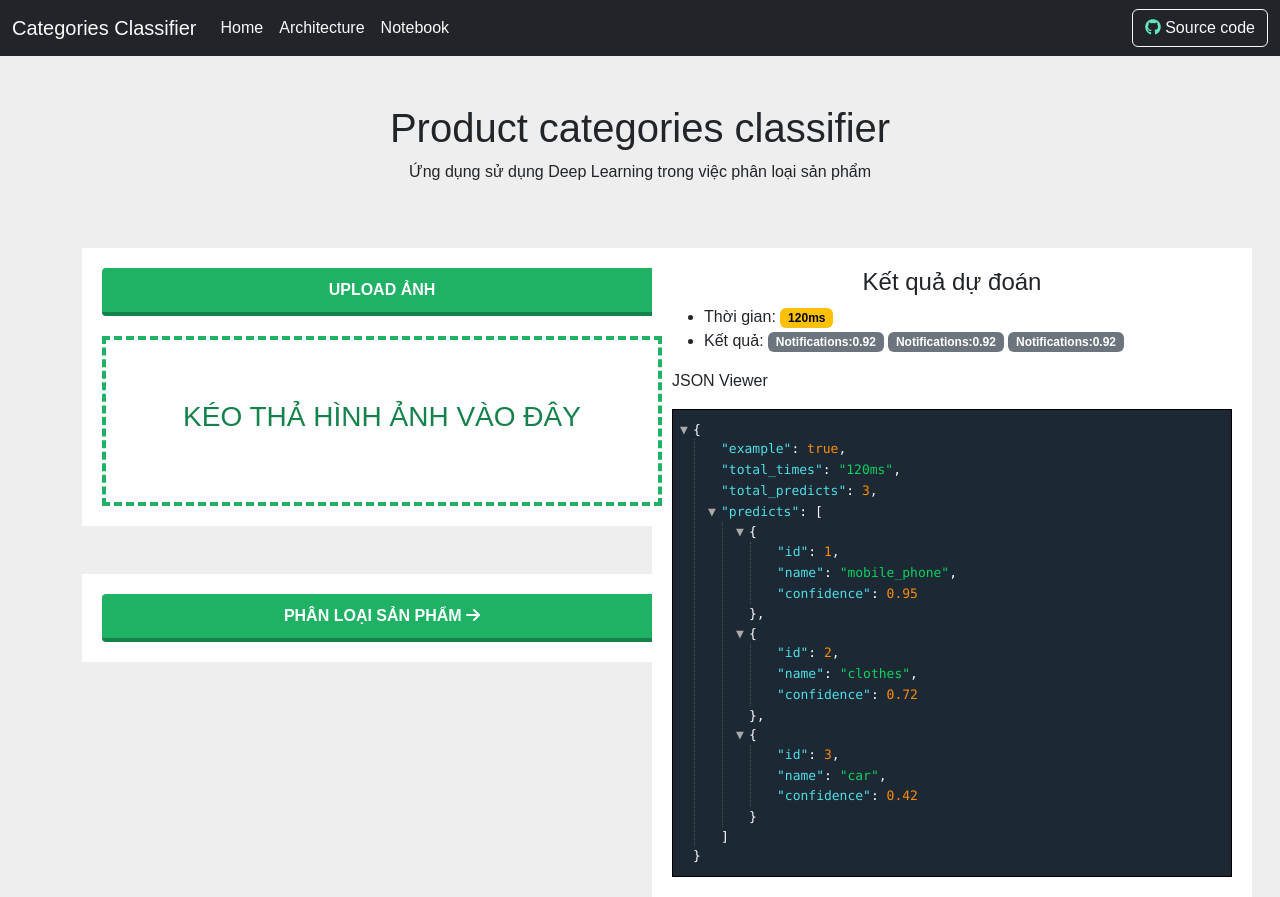
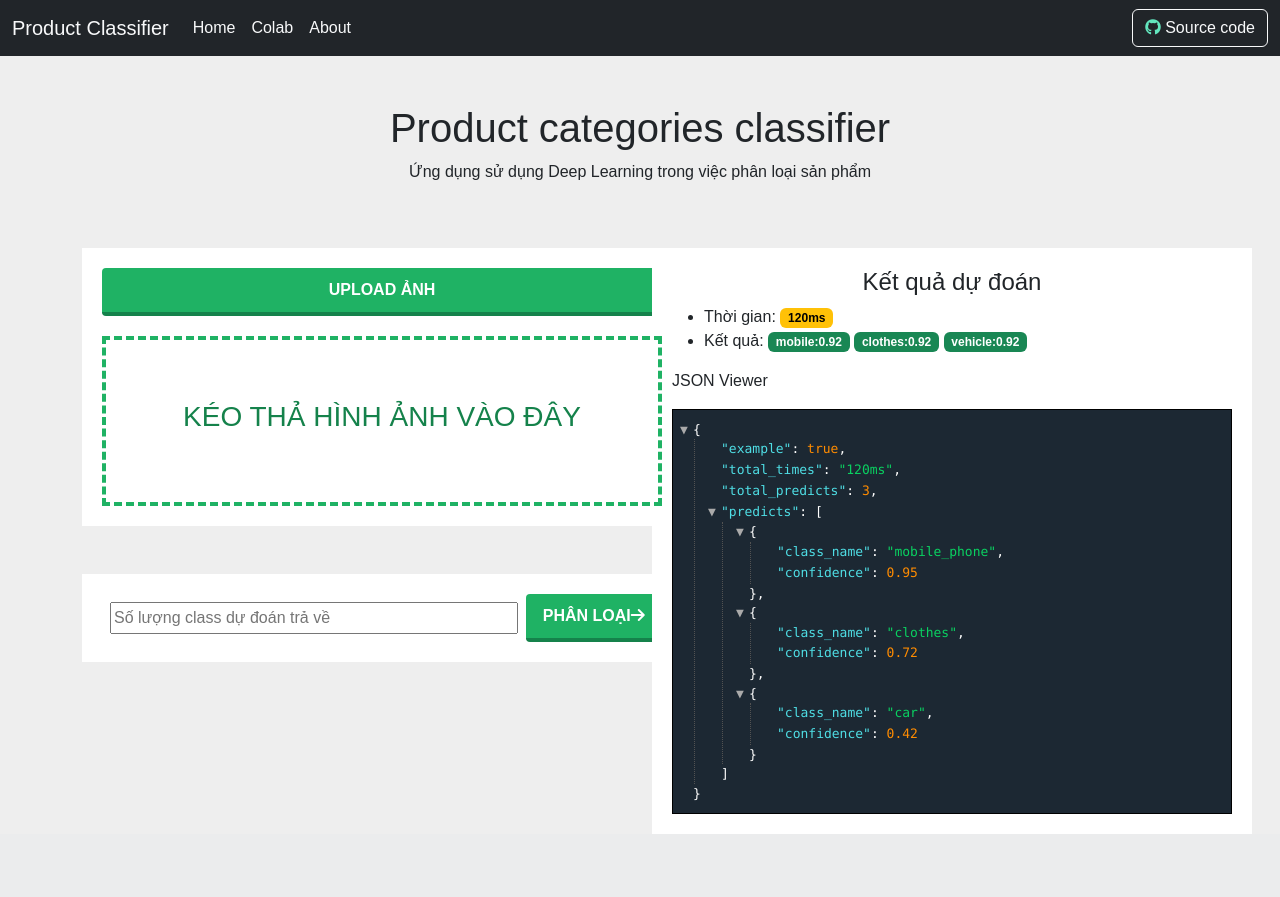
Before and after one commit to tdatIT/product-classification-tensorflow, a Flask app: page / in a window 1280 px wide. After the commit the page ends 834 px from the top, so only its background shows below. Run offline with Flask 3, Linux system fonts and the light colour scheme; parts of the project's set-up code (start-up, migrations or seed data) failed here and were passed over; some libraries are stand-ins or nearby versions.

Commit message:
implement frontend

```diff
--- a/app.py
+++ b/app.py
@@ -1,7 +1,10 @@
 from flask import Flask
 from config.app_config import global_cfg
 import tf_model.tensorflow_model as tf_model
-from flask import Flask, render_template
+from flask import Flask, render_template, request, jsonify
+from werkzeug.utils import secure_filename
+import os
+import json
 
 tf_instance = tf_model.TFModel(
     global_cfg.config['model']['class_names'],
@@ -22,5 +25,48 @@ def get_index():
     return render_template('index.html')
 
 
+@app.route("/api/v1/predict/form-data", methods=['POST'])
+def predict():
+    image = request.files['image']
+    try:
+        num_classes = int(request.form['num_classes'])
+    except:
+        num_classes = 1
+
+    basepath = os.path.dirname(__file__)
+    file_path = os.path.join(
+        basepath, 'uploads', secure_filename(image.filename))
+    image.save(file_path)
+
+    print(file_path)
+
+    result, total_time = tf_instance.predict_img(
+        file_path, num_classes=num_classes)
+
+    predicts = list()
+    for class_name, confidence in result.items():
+        item = PredictResponse(class_name, confidence).to_dict()
+        predicts.append(item)
+
+    data = {
+        "total_time": str(total_time)+"ms",
+        "predicts": predicts,
+    }
+
+    return jsonify(data)
+
+
+class PredictResponse():
+    def __init__(self, name, confidence):
+        self.name = name
+        self.confidence = confidence
+
+    def to_dict(self):
+        return {
+            'class_name': self.name,
+            'confidence': str(self.confidence)
+        }
+
+
 if __name__ == '__main__':
     app.run(port=global_cfg.config['server']['port'], debug=True)
--- a/statics/js/script.js
+++ b/statics/js/script.js
@@ -1,4 +1,41 @@
-require('./jquery.json-viewer.css');
+$('#spinner').hide();
 
-__inline('./jquery.json-viewer.js');
-__inline('./jquery.json-editor.js');
+$('#predict-btn').on('click', function () {
+    console.log('sending request to /api/v1/predict...')
+
+    var fileInput = $('#image-input').prop('files')[0];
+    var form = new FormData();
+    form.append('image', fileInput);
+    form.append('num_classes', $('#num-class').val());
+
+    $.ajax({
+        url: '/api/v1/predict/form-data',
+        type: 'POST',
+        enctype: 'multipart/form-data',
+        data: form,
+        contentType: false,
+        processData: false,
+        beforeSend: function () {
+            $("#spinner").show();
+            $('#result-display').hide();
+        },
+        success: function (data) {
+            console.log(data);
+            $('#result-display').show();
+            $("#spinner").hide();
+
+            $('#display-total-time').text(data['total_time']);
+            $('#display-predictions').empty();
+            $('#display-predictions').text('Kết quả: ')
+
+
+            for (var i = 0; i < data['predicts'].length; i++) {
+                var prediction = data['predicts'][i];
+                var predictionDiv = '<span class="badge text-bg-success">' + prediction['class_name'] + ':' + prediction['confidence'] + '</span>';
+                $('#display-predictions').append(predictionDiv);
+            }
+
+            var editor = new JsonEditor('#json-display', data);
+        }
+    });
+});
--- a/statics/js/upload.js
+++ b/statics/js/upload.js
@@ -9,7 +9,8 @@ function readURL(input) {
             $('.file-upload-image').attr('src', e.target.result);
             $('.file-upload-content').show();
 
-            $('.image-title').html(input.files[0].name);
+            $('#filename-display').text(input.files[0].name);
+            $('.image-title').html('ảnh');
         };
 
         reader.readAsDataURL(input.files[0]);
--- a/templates/index.html
+++ b/templates/index.html
@@ -16,7 +16,7 @@
     <!--nav-->
     <nav class="navbar navbar-expand-lg bg-dark ">
         <div class="container-fluid">
-            <a class="navbar-brand text-light" href="#">Categories Classifier</a>
+            <a class="navbar-brand text-light" href="#">Product Classifier</a>
             <button class="navbar-toggler" type="button" data-bs-toggle="collapse"
                 data-bs-target="#navbarSupportedContent" aria-controls="navbarSupportedContent" aria-expanded="false"
                 aria-label="Toggle navigation">
@@ -27,16 +27,19 @@
                     <li class="nav-item">
                         <a class="nav-link text-light active" aria-current="page" href="#">Home</a>
                     </li>
-                    <li class="nav-item">
-                        <a class="nav-link text-light" href="#">Architecture</a>
+                    <li class="nav-item" hrer>
+                        <a class="nav-link text-light"
+                            href="https://colab.research.google.com/drive/1Z0WJQHi97QsqRcW9t09OYJh9hLCkpSgf">Colab</a>
                     </li>
                     <li class="nav-item">
-                        <a class="nav-link text-light" aria-disabled="true">Notebook</a>
+                        <a class="nav-link text-light" href="#" data-bs-toggle="modal"
+                            data-bs-target="#exampleModal">About</a>
                     </li>
                 </ul>
 
-                <a class="btn btn-outline-light" type="submit"> <i class="fa-brands fa-github"
-                        style="color: #63E6BE;"></i> Source code</a>
+                <a class="btn btn-outline-light"
+                    href="https://github.com/tdatIT/product-classification-tensorflow-retnet50"> <i
+                        class="fa-brands fa-github" style="color: #63E6BE;"></i> Source code</a>
 
             </div>
         </div>
@@ -47,21 +50,20 @@
         <p class="text-center">Ứng dụng sử dụng Deep Learning trong việc phân loại sản phẩm</p>
         <div class="row">
             <div class="col-md-6">
-
-
-
                 <div class="file-upload mt-5">
                     <button class="file-upload-btn" type="button"
                         onclick="$('.file-upload-input').trigger( 'click' )">Upload Ảnh</button>
 
                     <div class="image-upload-wrap">
-                        <input class="file-upload-input" type='file' onchange="readURL(this);" accept="image/*" />
+                        <input id="image-input" class="file-upload-input" type='file' onchange="readURL(this);"
+                            accept="image/*" />
                         <div class="drag-text">
                             <h3>Kéo thả hình ảnh vào đây</h3>
                         </div>
                     </div>
                     <div class="file-upload-content">
                         <img class="file-upload-image" src="#" alt="your image" />
+                        <p id="filename-display"></p>
                         <div class="image-title-wrap">
                             <button type="button" onclick="removeUpload()" class="remove-image">Xóa <span
                                     class="image-title">Uploaded Image</span></button>
@@ -70,8 +72,10 @@
                 </div>
 
 
-                <div class="mt-5 file-upload">
-                    <button class="file-upload-btn" type="button">Phân loại sản phẩm <i
+                <div class="mt-5 file-upload d-flex justify-content-between">
+                    <input id="num-class" type="number" class="m-lg-2 w-75"
+                        placeholder="Số lượng class dự đoán trả về" />
+                    <button id="predict-btn" class="file-upload-btn w-25" type="button">Phân loại<i
                             class="fa-solid fa-arrow-right"></i></button>
                 </div>
             </div>
@@ -79,21 +83,62 @@
 
                 <div class="file-upload mt-5">
                     <h4 class="text-center">Kết quả dự đoán</h4>
-                    <ul>
-                        <li>Thời gian: <span class="badge text-bg-warning">120ms</span></li>
-                        <li>Kết quả:
-                            <span class="badge text-bg-secondary">Notifications:0.92</span>
-                            <span class="badge text-bg-secondary">Notifications:0.92</span>
-                            <span class="badge text-bg-secondary">Notifications:0.92</span>
-                        </li>
-                    </ul>
 
-                    <p>JSON Viewer</p>
-                    <pre id="json-display"></pre>
+                    <div id="spinner">
+                        <div class="d-flex justify-content-center">
+                            <div class="spinner-border text-primary" role="status">
+                                <span class="visually-hidden">Loading...</span>
+                            </div>
+                        </div>
+                    </div>
+                    <div id="result-display">
+
+                        <ul>
+                            <li>Thời gian: <span id="display-total-time" class="badge text-bg-warning">120ms</span></li>
+                            <li id="display-predictions">Kết quả:
+                                <span class="badge text-bg-success">mobile:0.92</span>
+                                <span class="badge text-bg-success">clothes:0.92</span>
+                                <span class="badge text-bg-success">vehicle:0.92</span>
+                            </li>
+                        </ul>
+
+                        <p>JSON Viewer</p>
+                        <pre id="json-display"></pre>
+                    </div>
+
                 </div>
             </div>
         </div>
 
+    </div>
+    <!-- Modal -->
+    <div class="modal fade" id="exampleModal" tabindex="-1" aria-labelledby="exampleModalLabel" aria-hidden="true">
+        <div class="modal-dialog">
+            <div class="modal-content">
+                <div class="modal-header">
+                    <h5 class="modal-title" id="exampleModalLabel">Thông tin về đề tài</h5>
+                    <button type="button" class="btn-close" data-bs-dismiss="modal" aria-label="Close"></button>
+                </div>
+                <div class="modal-body">
+                    Đây là đề tài cuối kỳ của môn học Deep Learning, áp dụng các kiến thức đã học xây dựng model xử lý
+                    bài toán image classification dựa trên thư viện tensorflow và kỹ thuật transfer learning
+                    (Resnet-50).
+                    Thông tin về đề tài:
+                    <ul>
+                        <li>Tên đề tài: Phân loại sản phẩm bằng hình ảnh áp dụng Deep learning</li>
+                        <li>GVHD: TS. Trần Nhật Quang</li>
+                        <li>Thực hiện bởi nhóm sinh viên:</li>
+                        <li>Trần Tiến Đạt - 20110457</li>
+                        <li>Trần Tiến Đạt - 20110457</li>
+                        <li>Trần Tiến Đạt - 20110457</li>
+
+                    </ul>
+                </div>
+                <div class="modal-footer">
+                    Trường Đại Học Sư Phạm Kỹ Thuật TP.HCM ©2024
+                </div>
+            </div>
+        </div>
     </div>
     <script src="https://cdn.jsdelivr.net/npm/@popperjs/core@2.11.8/dist/umd/popper.min.js"
         integrity="sha384-I7E8VVD/ismYTF4hNIPjVp/Zjvgyol6VFvRkX/vR+Vc4jQkC+hVqc2pM8ODewa9r"
@@ -102,11 +147,11 @@
         integrity="sha384-0pUGZvbkm6XF6gxjEnlmuGrJXVbNuzT9qBBavbLwCsOGabYfZo0T0to5eqruptLy"
         crossorigin="anonymous"></script>
     <script src="https://kit.fontawesome.com/ae7c745789.js" crossorigin="anonymous"></script>
-    <script src="https://code.jquery.com/jquery-3.3.1.slim.min.js"
-        integrity="sha384-q8i/X+965DzO0rT7abK41JStQIAqVgRVzpbzo5smXKp4YfRvH+8abtTE1Pi6jizo"
-        crossorigin="anonymous"></script>
+    <script src="https://code.jquery.com/jquery-3.7.1.min.js"
+        integrity="sha256-/JqT3SQfawRcv/BIHPThkBvs0OEvtFFmqPF/lYI/Cxo=" crossorigin="anonymous"></script>
     <script type="text/javascript" src="/statics/js/jquery.json-editor.min.js"></script>
     <script src="/statics/js/upload.js"></script>
+    <script src="/statics/js/script.js"></script>
     <script>
         function getJson() {
             let data = `{
@@ -114,9 +159,9 @@
                 "total_times": "120ms",
                 "total_predicts": 3,
                 "predicts": [
-                    { "id": 1, "name": "mobile_phone", "confidence": 0.95},
-                    { "id": 2, "name": "clothes", "confidence": 0.72},
-                    { "id": 3, "name": "car", "confidence": 0.42}
+                    {"class_name": "mobile_phone", "confidence": 0.95},
+                    {"class_name": "clothes", "confidence": 0.72},
+                    {"class_name": "car", "confidence": 0.42}
                 ]
             }`;
             try {
```
Also changed, not shown: tf_model/tensorflow_model.py (+14 -3 lines), 1 other file.
